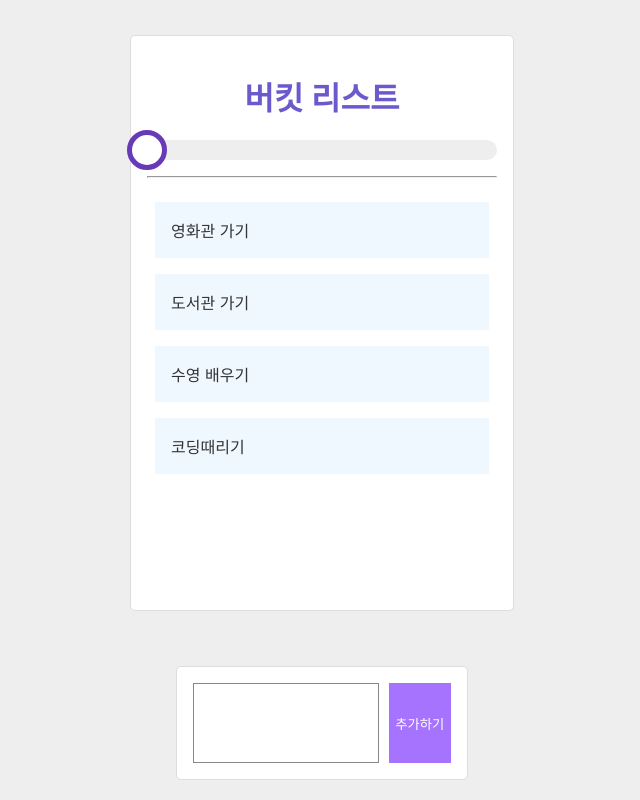
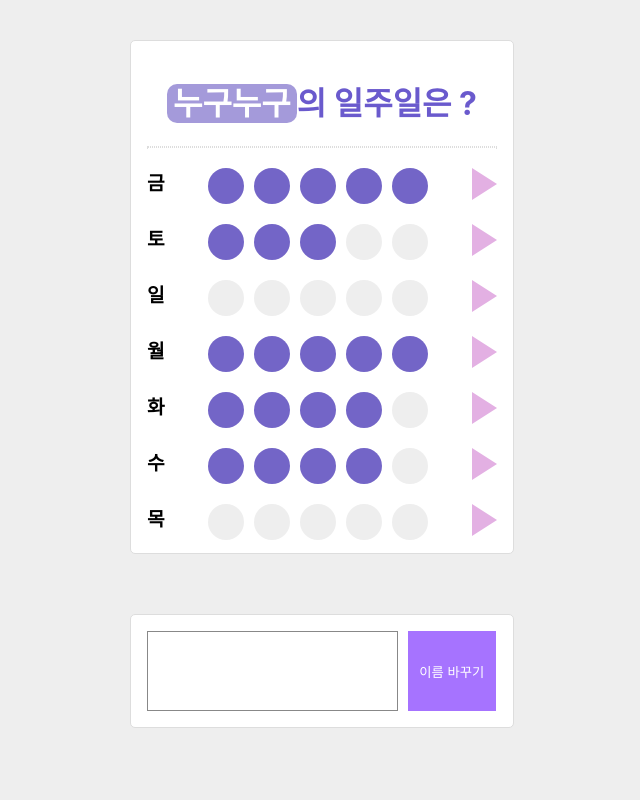
Before and after one commit to lnuvy/hanghae_react1, a React (Create React App) app: page / in a window 1280 px wide. Shown: the whole page, without its empty margins (318-958 px from the left). Built offline with nearby package versions, Linux system fonts and the light colour scheme.

Commit message:
리액트 주특기1주차 개인과제 커밋

```diff
--- a/src/App.js
+++ b/src/App.js
@@ -1,95 +1,85 @@
-import React, { useRef } from "react";
-import logo from "./logo.svg";
-// BucketList 컴포넌트를 import 해옵니다.
-// import [컴포넌트 명] from [컴포넌트가 있는 파일경로];
-import BucketList from "./BucketList";
-import "./style.css";
+import React, { useRef, useState } from "react";
 import styled from "styled-components";
 import { Route, Routes } from "react-router-dom";
-import Detail from "./Detail";
-import NotFound from "./NotFound";
 import { useDispatch } from "react-redux";
-import { createBucket } from "./redux/modules/bucket";
-import Progress from "./Progress";
+import "./style.css";
+import Main from "./components/Main";
+import Detail from "./components/Detail";
 
-// 클래스형 컴포넌트는 이렇게 생겼습니다!
 function App() {
-  const text = useRef(null);
-  const dispatch = useDispatch();
+  const ref = useRef();
+  const [name, setName] = useState("누구누구");
 
-  const addBucket = () => {
-    dispatch(createBucket(text.current.value));
+  const nameChange = () => {
+    setName(ref.current.value);
+    ref.current.value = "";
   };
 
   return (
-    <AppWrap>
+    <div className="App">
       <Container>
-        <Title>버킷 리스트</Title>
-        <Progress />
+        {name.length > 4 ? (
+          <Title>
+            <Name>{name}</Name>
+            의<br /> 일주일은 ?
+          </Title>
+        ) : (
+          <Title>
+            <Name>{name}</Name>의 일주일은 ?
+          </Title>
+        )}
+
         <Line />
         <Routes>
-          <Route path="/" element={<BucketList />} />
+          <Route path="/" element={<Main />} />
           <Route path="/detail/:index" element={<Detail />} />
-          <Route path="*" element={<NotFound />} />
         </Routes>
       </Container>
-      <InputWrap>
-        <input type="text" ref={text} />
-        <button onClick={addBucket}>추가하기</button>
-      </InputWrap>
-    </AppWrap>
+      <Input>
+        <input ref={ref} type="text" />
+        <button onClick={nameChange}>이름 바꾸기</button>
+      </Input>
+    </div>
   );
 }
 
-const AppWrap = styled.div`
-  background-color: #eee;
-  height: 100vh;
-  width: 100vw;
-  display: flex;
-  flex-direction: column;
+const Container = styled.div`
+  max-width: 350px;
+  min-width: 300px;
+  width: 50vw;
+  height: 60vh;
+  background-color: #fff;
+  padding: 16px;
+  margin: 40px auto;
+  border-radius: 5px;
+  border: 1px solid #ddd;
 `;
 
-const Container = styled.div`
+const Input = styled.div`
+  max-width: 350px;
+  min-width: 300px;
+  width: 50vw;
+  min-height: 10vh;
   background-color: #fff;
-  width: 60vw;
-  max-width: 350px;
-  min-height: 60vh;
-  margin: auto;
-  padding: 16px;
-  border: 1px solid #ddd;
-  border-radius: 5px;
-`;
-
-const Title = styled.h1`
-  color: slateblue;
-  text-align: center;
-`;
-
-const Line = styled.hr`
-  margin: 16px 0px;
-`;
-
-const InputWrap = styled.div`
-  background-color: #fff;
-  max-width: 350px;
-  min-height: 10vh;
   padding: 16px;
   margin: 20px auto;
   border-radius: 5px;
   border: 1px solid #ddd;
   display: flex;
+
   & > * {
-    padding: 5px;
   }
   & input {
     border: 1px solid #888;
     width: 70%;
     margin-right: 10px;
   }
+
   & input:focus {
     outline: none;
     border: 1px solid #a673ff;
   }
+
   & button {
     width: 25%;
     color: #fff;
@@ -98,4 +88,21 @@ const InputWrap = styled.div`
   }
 `;
 
+const Title = styled.h1`
+  color: slateblue;
+  text-align: center;
+`;
+
+const Name = styled.span`
+  background: #7365c7a6;
+  color: #fff;
+  padding: 0px 6px;
+  border-radius: 10px;
+`;
+
+const Line = styled.hr`
+  margin: 16px 0px;
+  border: 1px dotted #ddd;
+`;
+
 export default App;
--- /dev/null
+++ b/src/components/Detail.js
@@ -0,0 +1,36 @@
+import React, { useRef } from "react";
+import { useParams, useLocation, useNavigate } from "react-router-dom";
+import Star from "./Star";
+
+const Detail = () => {
+  const navigate = useNavigate();
+  const { state } = useLocation();
+  const { index } = useParams();
+
+  const week = state.split("")[0];
+  const star = state.split("")[1];
+
+  return (
+    <div>
+      <span>{week}요일 평점 남기기!</span>
+      <hr />
+      <Star star={star} />
+      <button
+        onClick={() => {
+          console.log(star);
+        }}
+      >
+        평점 남기기
+      </button>
+      <button
+        onClick={() => {
+          navigate(-1);
+        }}
+      >
+        뒤로가기
+      </button>
+    </div>
+  );
+};
+
+export default Detail;
--- /dev/null
+++ b/src/components/Main.js
@@ -0,0 +1,76 @@
+import React, { useEffect } from "react";
+import { useSelector } from "react-redux";
+import { Navigate, useNavigate } from "react-router-dom";
+import Star from "./Star";
+import styled from "styled-components";
+
+// 요일 세기 (초기화되지않게 컴포넌트 위에 선언)
+let count = 0;
+
+const Main = () => {
+  const navagate = useNavigate();
+
+  const weeks = useSelector((state) => state.week.week);
+  const randoms = useSelector((state) => state.week.random);
+
+  console.log("난수:", randoms);
+
+  // 요일 찾기( 일 = 0 , 월 = 1, ... 토 = 6)
+  const now = new Date().getDay();
+  if (now !== count) {
+    for (let i = 0; i < now; i++) {
+      count++;
+      weeks.push(weeks[0]);
+      weeks.shift();
+    }
+  }
+
+  return (
+    <div>
+      {weeks.map((el, i) => {
+        return (
+          <div
+            key={i}
+            style={{
+              width: "100%",
+              display: "flex",
+              justifyContent: "center",
+              margin: "20px auto",
+            }}
+          >
+            <Text>{el}</Text>
+            <Star star={randoms[i]} />
+            <Semo
+              onClick={() => {
+                navagate(`/detail/${i}`, { state: el + randoms[i] });
+              }}
+            ></Semo>
+          </div>
+        );
+      })}
+    </div>
+  );
+};
+
+const Text = styled.div`
+  font-size: 1.2rem;
+  font-weight: 600;
+`;
+
+const Semo = styled.div`
+  appearance: none;
+  background-color: transparent;
+  border-color: transparent #e3b0e3;
+  width: 0px;
+  height: 0px;
+  border-top-width: 1rem;
+  border-top-style: solid;
+  border-bottom-width: 1rem;
+  border-bottom-style: solid;
+  border-left-width: 1.6rem;
+  border-left-style: solid;
+  color: rgb(255, 255, 255);
+  cursor: pointer;
+`;
+
+export default Main;
--- /dev/null
+++ b/src/components/Star.js
@@ -0,0 +1,68 @@
+import React, { useState } from "react";
+import styled from "styled-components";
+
+const Star = (props) => {
+  const { star } = props;
+  const [clickChange, setClickChange] = useState(
+    [false, false, false, false, false].fill(true, 0, star)
+  );
+  const ballClick = (index) => {
+    switch (index) {
+      case 0:
+        setClickChange([true, false, false, false, false]);
+        break;
+      case 1:
+        setClickChange([true, true, false, false, false]);
+        break;
+      case 2:
+        setClickChange([true, true, true, false, false]);
+        break;
+      case 3:
+        setClickChange([true, true, true, true, false]);
+        break;
+      case 4:
+        setClickChange([true, true, true, true, true]);
+        break;
+      default:
+        return;
+    }
+  };
+
+  return (
+    <BallWrap>
+      {clickChange.map((el, i) => (
+        <Ball
+          onClick={() => ballClick(i)}
+          key={i}
+          color={el ? "#7365c7" : "#eee"}
+        />
+      ))}
+    </BallWrap>
+  );
+};
+
+const BallWrap = styled.div`
+  display: flex;
+  flex-direction: row;
+  justify-contents: center;
+  align-items: center;
+  margin: auto;
+`;
+
+const Ball = styled.div`
+  width: 36px;
+  height: 36px;
+  border-radius: 20px;
+  background: ${(props) => props.color};
+  margin: auto 5px;
+`;
+
+// const ColorBall = styled.div`
+//   width: 36px;
+//   height: 36px;
+//   border-radius: 20px;
+//   background: #7365c7;
+//   margin: auto;
+// `;
+
+export default Star;
--- a/src/redux/configStore.js
+++ b/src/redux/configStore.js
@@ -1,7 +1,7 @@
 import { createStore, combineReducers } from "redux";
-import bucket from "./modules/bucket";
+import week from "./modules/week";
 
-const rootReducer = combineReducers({ bucket });
+const rootReducer = combineReducers({ week });
 
 const store = createStore(rootReducer);
 
--- a/src/redux/modules/bucket.js
+++ /dev/null
@@ -1,62 +0,0 @@
-// widgets.js
-
-// Actions
-const CREATE = "bucket/CREATE";
-const UPDATE = "bucket/UPDATE";
-const DELETE = "bucket/DELETE";
-
-const initialState = {
-  list: [
-    { text: "영화관 가기", completed: false },
-    { text: "도서관 가기", completed: false },
-    { text: "수영 배우기", completed: false },
-    { text: "코딩때리기", completed: false },
-  ],
-  // list: ["영화관 가기크크루삥뽕", "매일 책읽기", "수영 배우기", "코딩때리기"],
-};
-
-// Action Creators
-
-export function createBucket(bucket) {
-  return { type: CREATE, bucket };
-}
-
-export function updateBucket(index) {
-  return { type: UPDATE, index };
-}
-
-export function deleteBucket(index) {
-  return { type: DELETE, index };
-}
-
-// Reducer
-export default function reducer(state = initialState, action = {}) {
-  switch (action.type) {
-    case "bucket/CREATE": {
-      const new_bucket_list = [
-        ...state.list,
-        { text: action.bucket, completed: false },
-      ];
-      return { list: new_bucket_list };
-    }
-    case "bucket/UPDATE": {
-      const new_bucket = state.list.map((l, i) => {
-        if (parseInt(action.index) === i) {
-          return { ...l, completed: true };
-        } else {
-          return l;
-        }
-      });
-      return { list: new_bucket };
-    }
-
-    case "bucket/DELETE": {
-      const new_bucket = state.list.filter((l, i) => {
-        return action.index !== i;
-      });
-      return { list: new_bucket };
-    }
-    default:
-      return state;
-  }
-}
--- /dev/null
+++ b/src/redux/modules/week.js
@@ -0,0 +1,39 @@
+// widgets.js
+
+// Actions
+const MAIN = "MAIN";
+const UPDATE = "UPDATE";
+
+const random = [];
+for (let i = 0; i < 7; i++) {
+  random.push(Math.floor(Math.random() * 6));
+}
+
+const initialState = {
+  week: ["일", "월", "화", "수", "목", "금", "토"],
+  random,
+};
+
+// Action Creators
+export function showMain(week) {
+  return { type: MAIN, week };
+}
+
+export function updateStar(week) {
+  console.log(week);
+  return { type: UPDATE, week };
+}
+
+// Reducer
+export default function reducer(state = initialState, action = {}) {
+  switch (action.type) {
+    case "MAIN": {
+      return state;
+    }
+    case "UPDATE": {
+      return state;
+    }
+    default:
+      return state;
+  }
+}
```
Also changed, not shown: src/LifecycleEx.js (deleted, +0 -51 lines), src/components/NotFound.js (renamed from src/NotFound.js).
